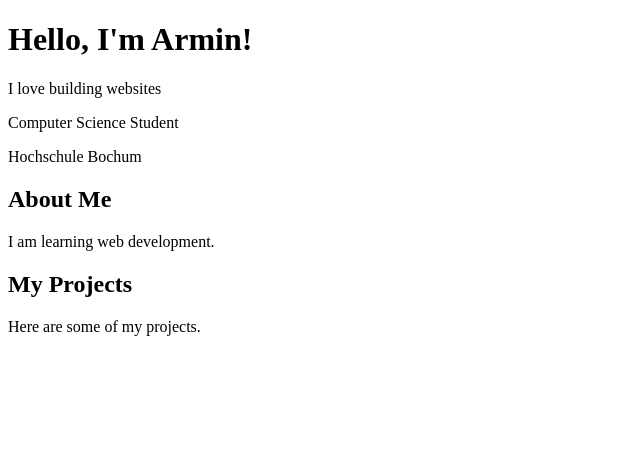
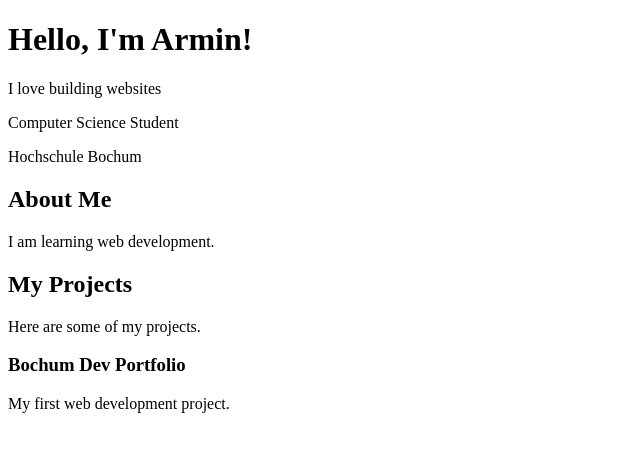
Before and after one commit to arminmova/bochum-dev-portfolio, a plain HTML site: page index.html in a window 1280 px wide. Shown: the whole page, without its empty margins (0-640 px from the left). Drawn offline with Linux system fonts and the light colour scheme.

Commit message:
feat: add first project article

```diff
--- a/index.html
+++ b/index.html
@@ -22,6 +22,10 @@
     <section>
       <h2>My Projects</h2>
       <p>Here are some of my projects.</p>
+      <article>
+        <h3>Bochum Dev Portfolio</h3>
+        <p>My first web development project.</p>
+      </article>
     </section>
 
   </body>
```
